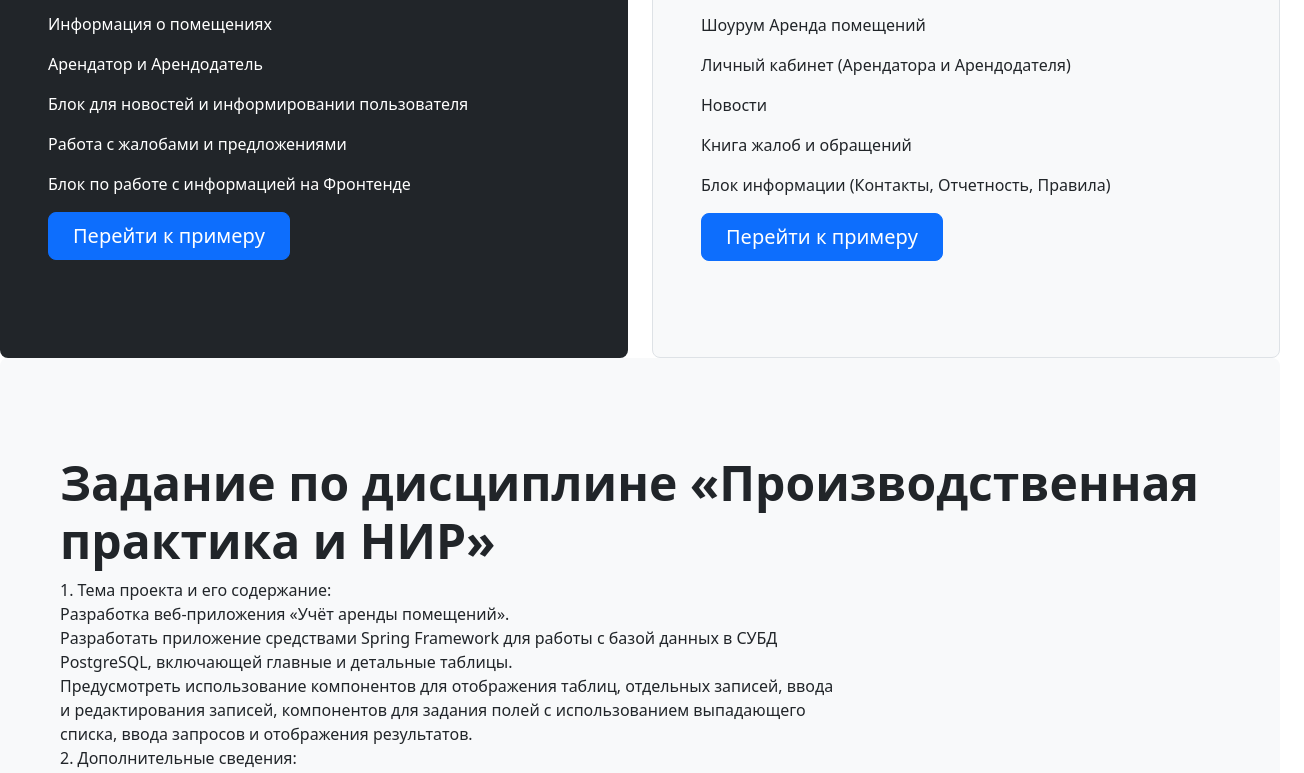
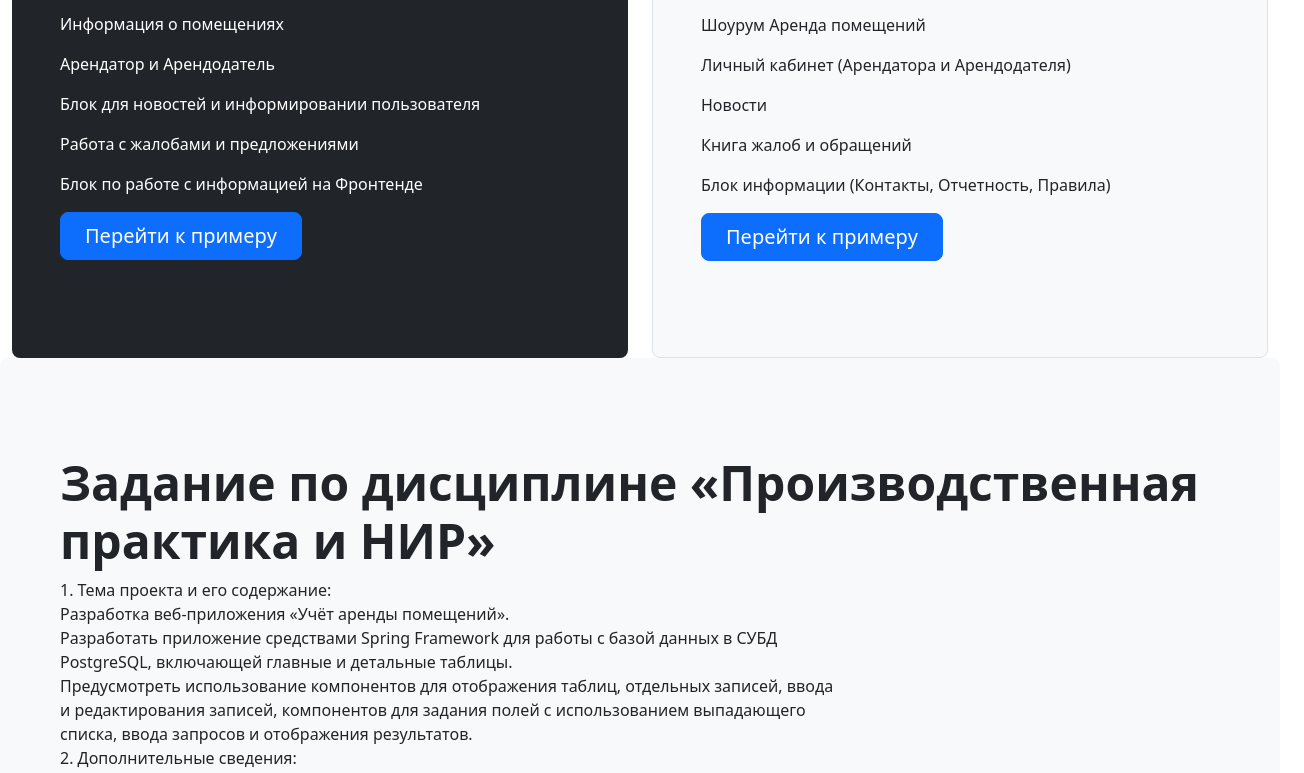
Before and after one commit to DariaDanilova23/NIRproject, a plain HTML site: page index.html in a window 1280 px wide. Shown: the part 256-1029 px from the top of the page, 1304 px wide, since content can reach past the window. Drawn offline with nearby package versions, Linux system fonts and the light colour scheme.

Commit message:
Добавление style/css

```diff
--- a/index.html
+++ b/index.html
@@ -5,7 +5,7 @@
     <meta name="viewport" content="width=device-width, initial-scale=1.0">
     <title>Проект</title>
     <link rel="stylesheet" href="https://cdn.jsdelivr.net/npm/bootstrap@5.3.2/dist/css/bootstrap.min.css">
-
+    <link rel="stylesheet" href="style/index.css"
 </head>
 <body>
     <header class="pb-3 mb-4 border-bottom">
--- /dev/null
+++ b/style/index.css
@@ -0,0 +1,4 @@
+.align-items-md-stretch, .g-5{
+    width: 100%;
+    margin: auto;
+}
```
